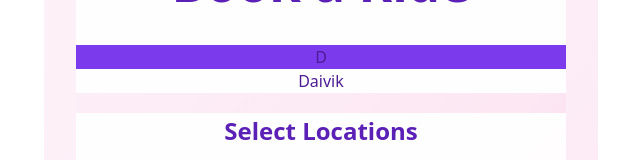
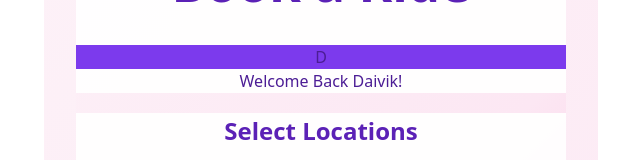
Before and after one commit to YashasAB/brocabs-drivers, a React (Vite) app: page /book-ride in a window 1280 px wide. Shown: the part 167-327 px from the top of the page, without its empty margins (319-959 px from the left). Built offline with nearby package versions, Linux system fonts and the light colour scheme.

Commit message:
welcome back msg book ride screen

```diff
--- a/src/screens/BookRideScreen.tsx
+++ b/src/screens/BookRideScreen.tsx
@@ -257,7 +257,9 @@
               <div className="w-8 h-8 bg-violet rounded-full flex items-center justify-center">
                 <span className="text-white font-bold text-sm">D</span>
               </div>
-              <span className="text-sm font-medium text-gray-700">Daivik</span>
+              <span className="text-sm font-medium text-gray-700">
+                Welcome Back Daivik!
+              </span>
             </div>
           </div>
         </div>
```
